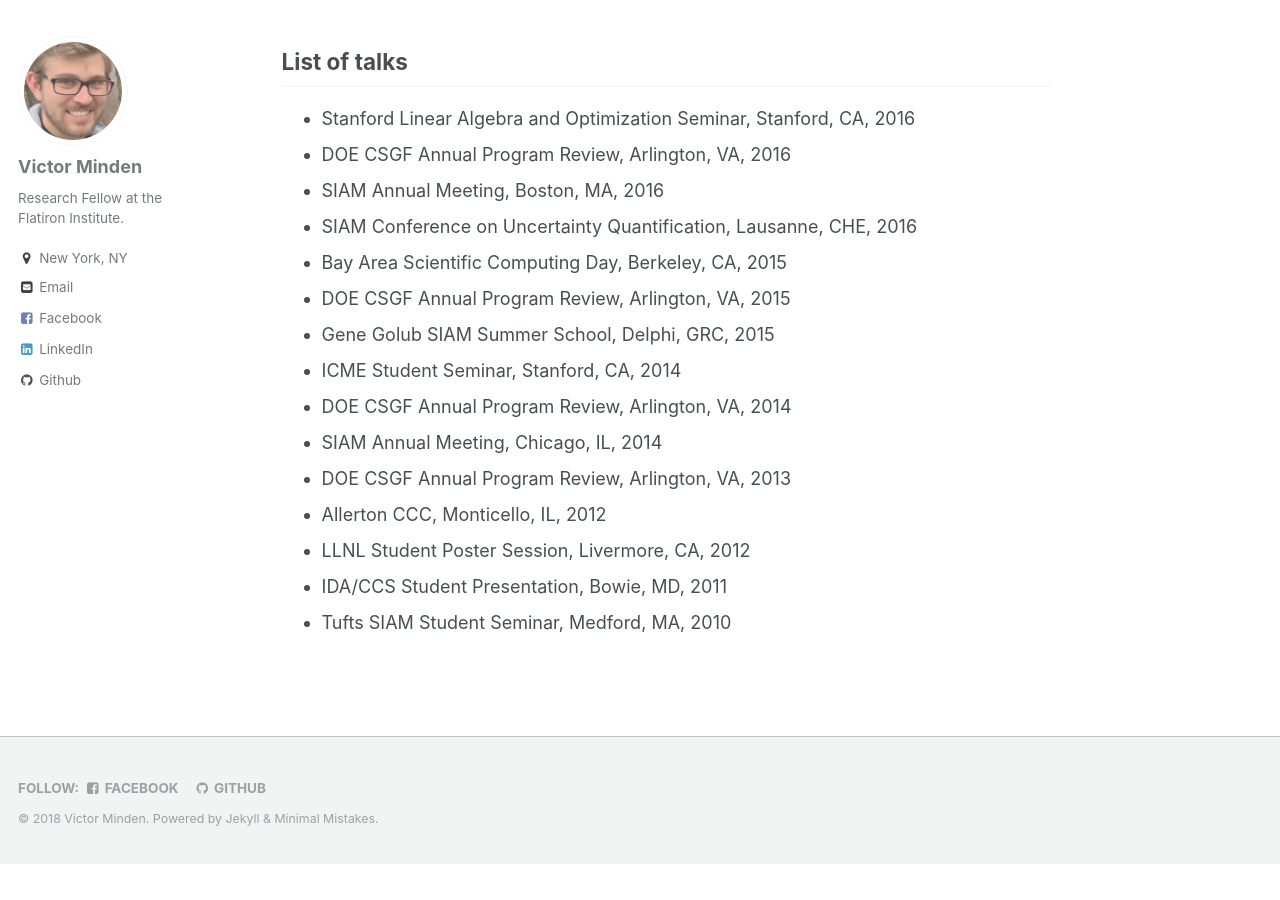
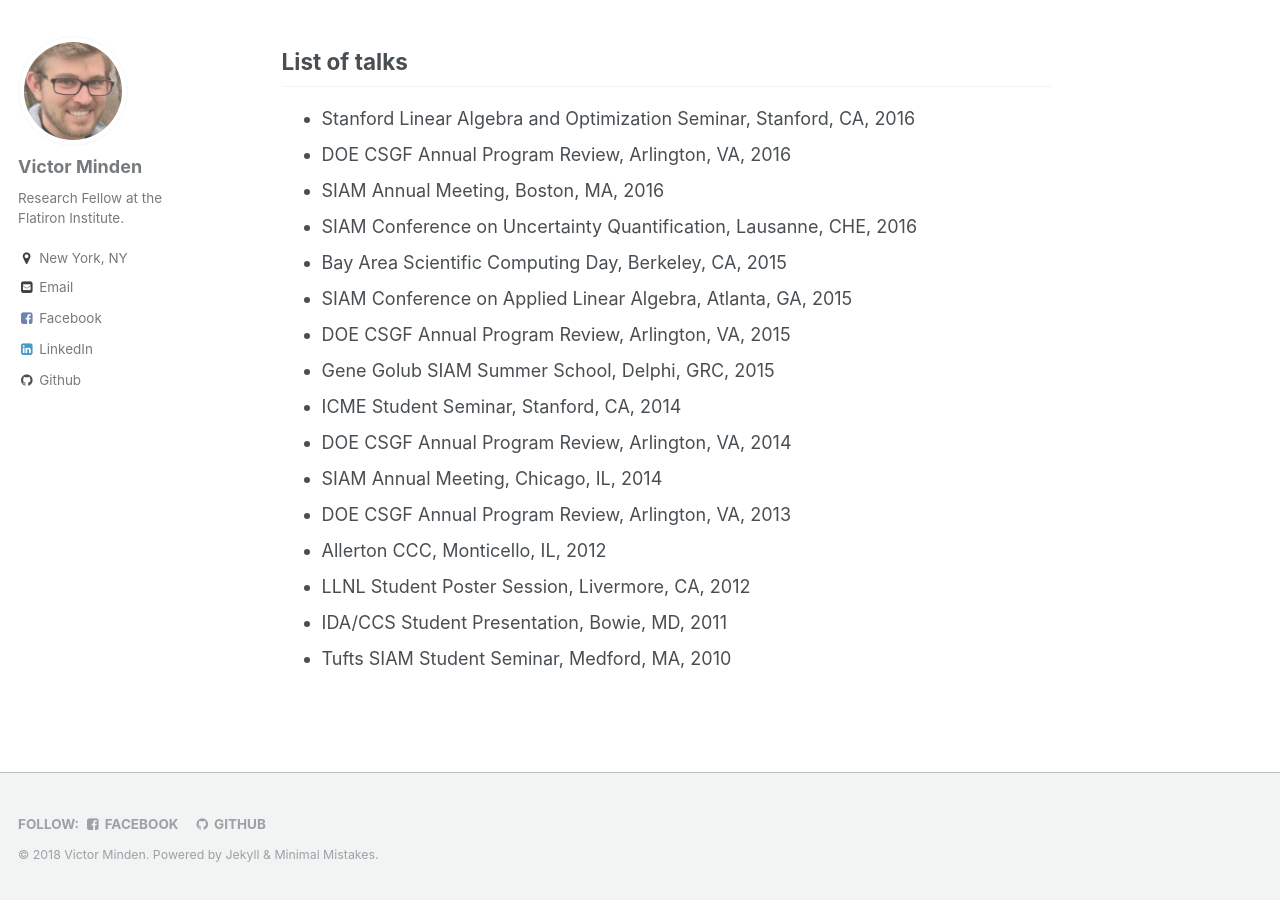
Before and after one commit to victorminden/victorminden.github.io, a Jekyll site: the page built from _pages/papers.md, in a window 1280 px wide and 900 px high, scrolled down 1327 px. Built offline with Jekyll 4.4.1, drawn with Linux system fonts in a browser that asks for light colours; before the commit the page ends 2191 px from its top, so only the background shows below that.

Commit message:
added a conference talk

```diff
--- a/_pages/papers.md
+++ b/_pages/papers.md
@@ -33,6 +33,7 @@ permalink: /papers.html
 - SIAM Annual Meeting, Boston, MA, 2016
 - SIAM Conference on Uncertainty Quantification, Lausanne, CHE, 2016
 - Bay Area Scientific Computing Day, Berkeley, CA, 2015
+- SIAM Conference on Applied Linear Algebra, Atlanta, GA, 2015
 - DOE CSGF Annual Program Review, Arlington, VA, 2015
 - Gene Golub SIAM Summer School, Delphi, GRC, 2015
 - ICME Student Seminar, Stanford, CA, 2014
```
